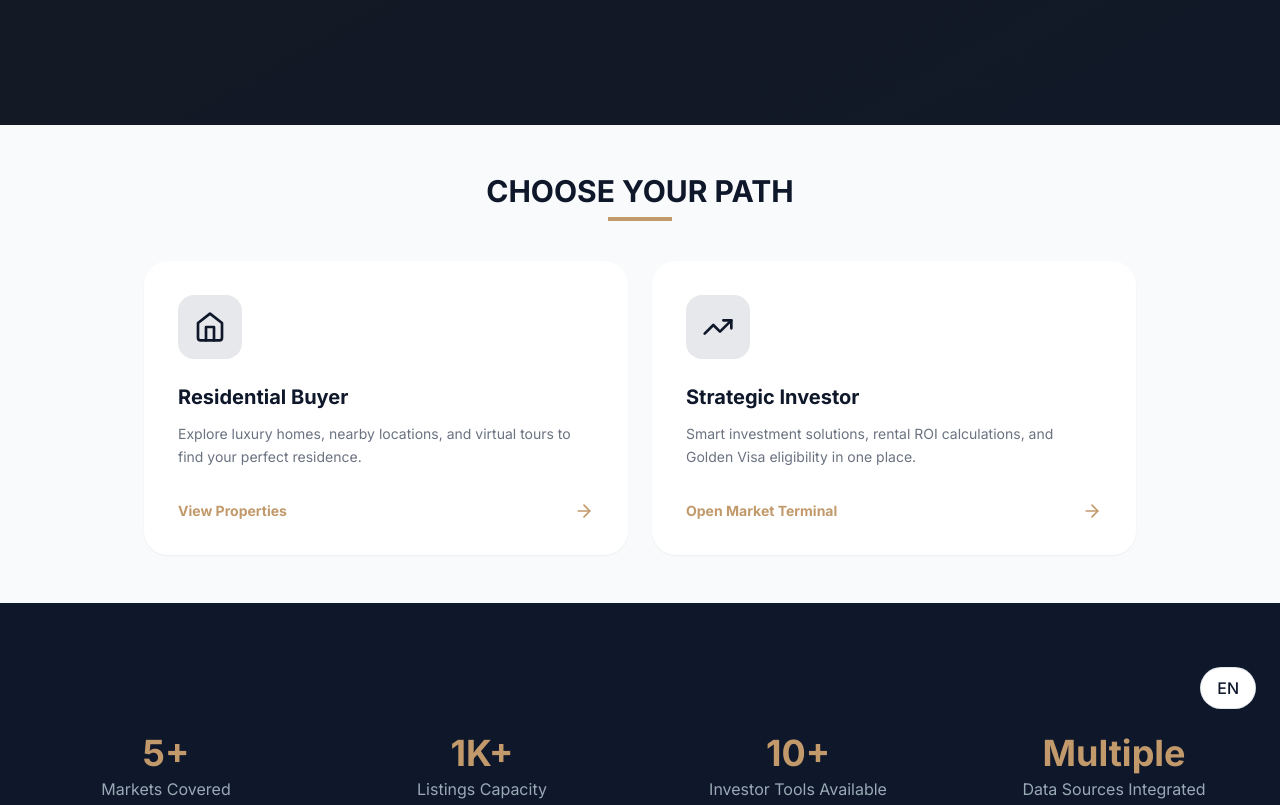
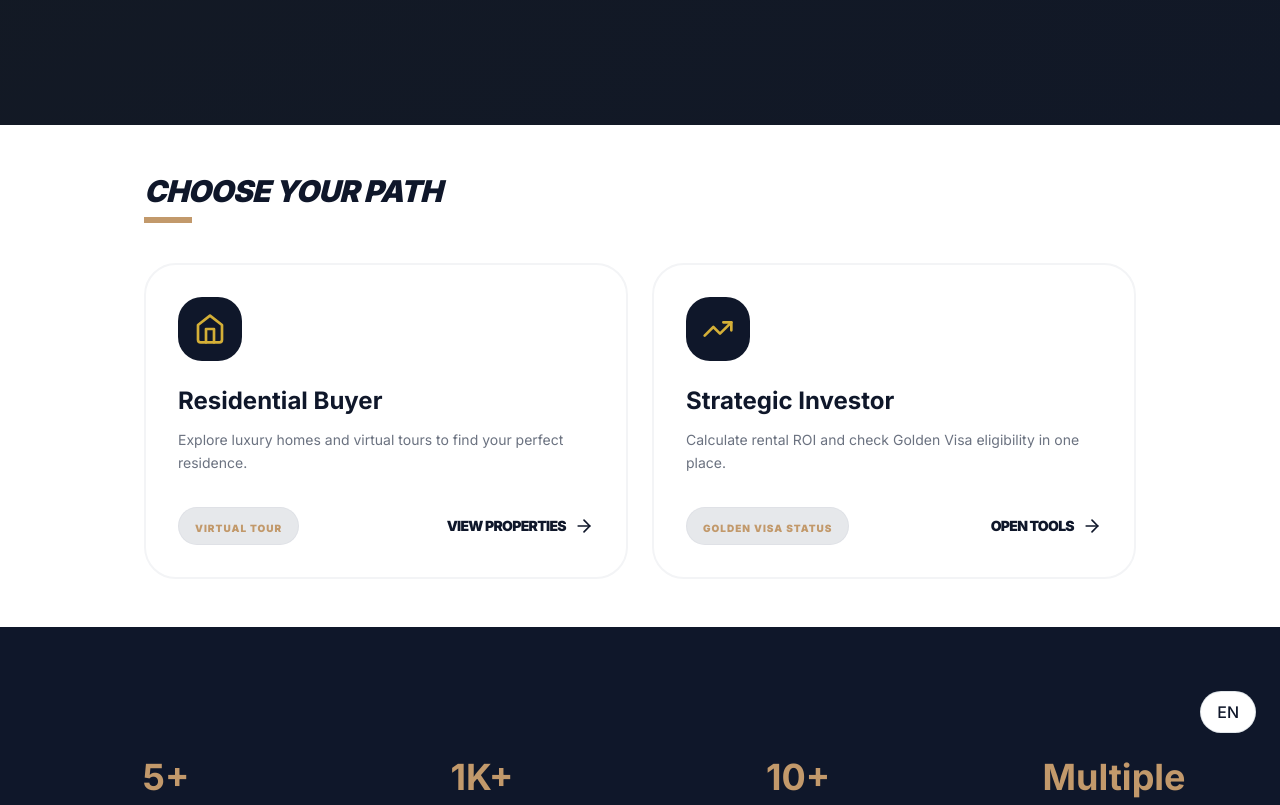
Before and after one commit to fazetdev/baytelitet, a Next.js app: page / in a window 1280 px wide. Shown: the part 680-1485 px from the top of the page. Built offline with nearby package versions, Linux system fonts and the light colour scheme.

Commit message:
fix: restore direct navigation and card-style containers for ChooseRole

```diff
--- a/app/home/components/ChooseRole.tsx
+++ b/app/home/components/ChooseRole.tsx
@@ -1,92 +1,88 @@
 'use client';
 
-import { FC, useState } from 'react';
+import { FC } from 'react';
+import Link from 'next/link';
 import { Home, TrendingUp, ArrowRight } from 'lucide-react';
-import MarketTools from './market-tools/MarketTools';
 
 interface ChooseRoleProps {
   lang?: 'en' | 'ar';
 }
 
 const ChooseRole: FC<ChooseRoleProps> = ({ lang = 'en' }): JSX.Element => {
-  const [showTools, setShowTools] = useState(false);
   const isRTL = lang === 'ar';
 
+  const roles = [
+    {
+      key: 'buyer',
+      title: isRTL ? 'أبحث عن منزل عائلي' : 'Residential Buyer',
+      subtext: isRTL
+        ? 'استكشف المنازل الفاخرة والجولات الافتراضية للعثور على منزلك المثالي.'
+        : 'Explore luxury homes and virtual tours to find your perfect residence.',
+      icon: Home,
+      cta: isRTL ? 'عرض العقارات' : 'View Properties',
+      link: '/properties?role=buyer',
+      feature: isRTL ? 'جولة افتراضية' : 'Virtual Tour',
+    },
+    {
+      key: 'investor',
+      title: isRTL ? 'أريد نمو أموالي' : 'Strategic Investor',
+      subtext: isRTL
+        ? 'حساب عائد الإيجار، والتحقق من أهلية الفيزا الذهبية في مكان واحد.'
+        : 'Calculate rental ROI and check Golden Visa eligibility in one place.',
+      icon: TrendingUp,
+      cta: isRTL ? 'فتح الأدوات' : 'Open Tools',
+      link: '/market-tools',
+      feature: isRTL ? 'حالة الفيزا الذهبية' : 'Golden Visa Status',
+    },
+  ];
+
   return (
-    <section className="py-12 bg-[#F9FAFB]" dir={isRTL ? 'rtl' : 'ltr'}>
+    <section className="py-12 bg-white" dir={isRTL ? 'rtl' : 'ltr'}>
       <div className="max-w-5xl mx-auto px-4">
-        <div className="mb-10 text-center">
-          <h2 className="text-3xl font-bold text-bayt-dark mb-2">
+        <div className="mb-10">
+          <h2 className="text-3xl font-black text-bayt-dark mb-2 tracking-tight italic uppercase">
             {isRTL ? 'اختر مسارك' : 'CHOOSE YOUR PATH'}
           </h2>
-          <div className="w-16 h-1 bg-bayt-warm mx-auto"></div>
+          <div className="w-12 h-1.5 bg-bayt-warm"></div>
         </div>
 
         <div className="grid grid-cols-1 md:grid-cols-2 gap-6">
-          {/* BUYER CONTAINER */}
-          <a
-            href="/properties?role=buyer"
-            className="group flex flex-col p-8 rounded-2xl border-2 border-white bg-white shadow-sm hover:border-bayt-warm hover:shadow-md transition-all duration-300"
-          >
-            <div className="mb-6 p-4 rounded-xl bg-bayt-light w-fit group-hover:bg-bayt-warm/10 transition-colors">
-              <Home className="w-8 h-8 text-bayt-dark" />
-            </div>
-            <h3 className="font-bold text-xl text-bayt-dark mb-3">
-              {isRTL ? 'أبحث عن منزل عائلي' : 'Residential Buyer'}
-            </h3>
-            <p className="text-gray-500 text-sm leading-relaxed mb-8">
-              {isRTL
-                ? 'استكشف المنازل الفاخرة، المواقع القريبة، والجولات الافتراضية للعثور على منزلك المثالي.'
-                : 'Explore luxury homes, nearby locations, and virtual tours to find your perfect residence.'}
-            </p>
-            <div className="mt-auto flex items-center justify-between text-bayt-warm font-bold text-sm">
-              <span>{isRTL ? 'عرض العقارات' : 'View Properties'}</span>
-              <ArrowRight className={`w-5 h-5 ${isRTL ? 'rotate-180' : ''}`} />
-            </div>
-          </a>
+          {roles.map((role) => {
+            const Icon = role.icon;
+            return (
+              <Link
+                key={role.key}
+                href={role.link}
+                className="group flex flex-col p-8 rounded-[2rem] border-2 border-gray-100 bg-white hover:border-bayt-warm hover:shadow-xl transition-all duration-500"
+              >
+                <div className="mb-6 p-4 rounded-2xl bg-bayt-dark w-fit group-hover:bg-bayt-warm transition-colors duration-500">
+                  <Icon className="w-8 h-8 text-[#D4AF37]" />
+                </div>
 
-          {/* INVESTOR CONTAINER */}
-          <button
-            onClick={() => setShowTools(!showTools)}
-            className={`group flex flex-col p-8 rounded-2xl border-2 transition-all duration-300 shadow-sm hover:shadow-md text-start ${
-              showTools ? 'border-bayt-warm bg-white' : 'border-white bg-white hover:border-bayt-warm'
-            }`}
-          >
-            <div className="mb-6 p-4 rounded-xl bg-bayt-light w-fit group-hover:bg-bayt-warm/10 transition-colors">
-              <TrendingUp className="w-8 h-8 text-bayt-dark" />
-            </div>
-            <h3 className="font-bold text-xl text-bayt-dark mb-3">
-              {isRTL ? 'أريد نمو أموالي' : 'Strategic Investor'}
-            </h3>
-            <p className="text-gray-500 text-sm leading-relaxed mb-8">
-              {isRTL
-                ? 'حلول استثمارية ذكية، حساب عائد الإيجار، والتحقق من أهلية الفيزا الذهبية في مكان واحد.'
-                : 'Smart investment solutions, rental ROI calculations, and Golden Visa eligibility in one place.'}
-            </p>
-            <div className="mt-auto flex items-center justify-between text-bayt-warm font-bold text-sm w-full">
-              <span>{isRTL ? 'فتح الأدوات الاستثمارية' : 'Open Market Terminal'}</span>
-              <ArrowRight className={`w-5 h-5 transition-transform ${showTools ? 'rotate-90' : (isRTL ? 'rotate-180' : '')}`} />
-            </div>
-          </button>
+                <h3 className="font-bold text-2xl text-bayt-dark mb-3">
+                  {role.title}
+                </h3>
+
+                <p className="text-gray-500 text-sm leading-relaxed mb-8">
+                  {role.subtext}
+                </p>
+
+                <div className="mt-auto flex items-center justify-between">
+                  <div className="px-4 py-1.5 rounded-full bg-bayt-light border border-bayt-cool/10">
+                    <span className="text-[10px] font-black text-bayt-warm uppercase tracking-widest">
+                      {role.feature}
+                    </span>
+                  </div>
+                  <div className="flex items-center gap-2 text-sm font-black text-bayt-dark uppercase tracking-tighter group-hover:text-bayt-warm transition-colors">
+                    <span>{role.cta}</span>
+                    <ArrowRight className={`w-5 h-5 transition-transform group-hover:translate-x-1 ${isRTL ? 'rotate-180 group-hover:-translate-x-1' : ''}`} />
+                  </div>
+                </div>
+              </Link>
+            );
+          })}
         </div>
-
-        {/* MARKET TOOLS REVEAL */}
-        {showTools && (
-          <div className="mt-12 pt-12 border-t border-gray-200 animate-fadeIn">
-             <MarketTools />
-          </div>
-        )}
       </div>
-
-      <style jsx global>{`
-        @keyframes fadeIn {
-          from { opacity: 0; transform: translateY(20px); }
-          to { opacity: 1; transform: translateY(0); }
-        }
-        .animate-fadeIn {
-          animation: fadeIn 0.6s cubic-bezier(0.16, 1, 0.3, 1);
-        }
-      `}</style>
     </section>
   );
 };
```
